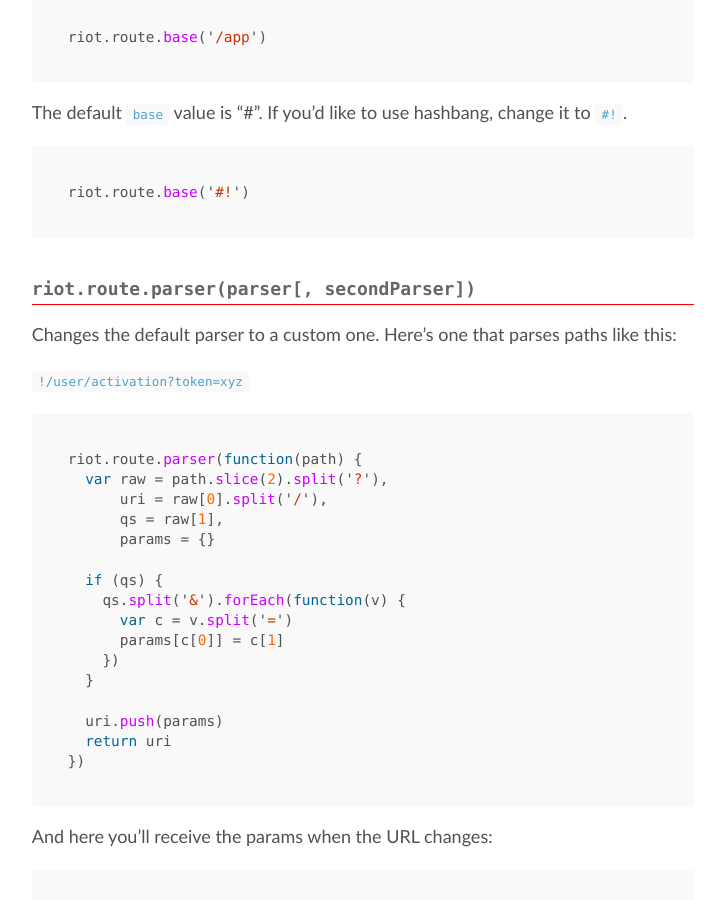
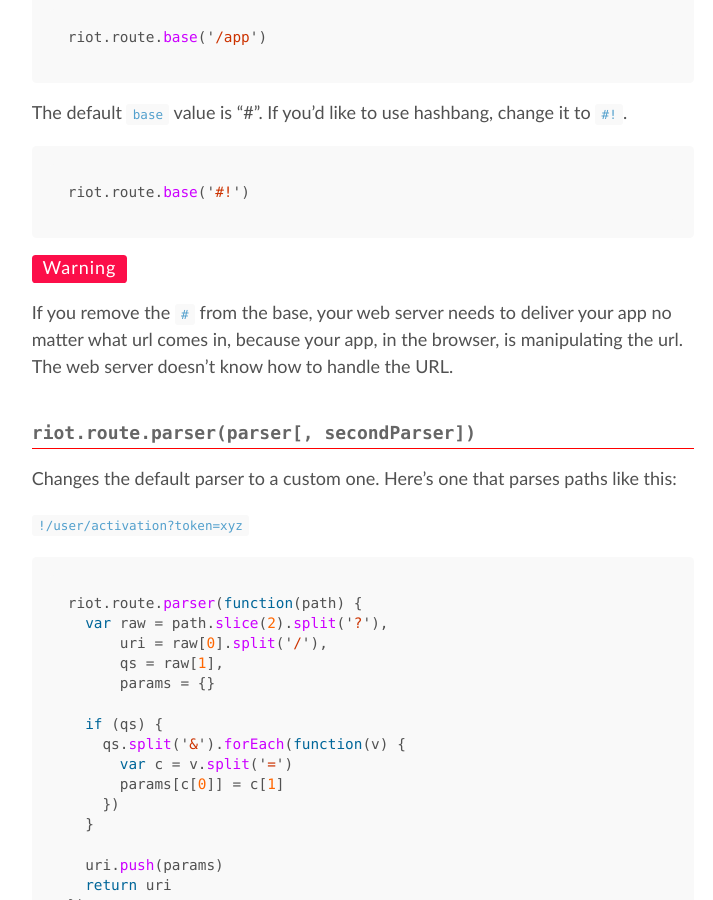
Before and after one commit to riot/riot.github.io, a Jekyll site: the page built from api/route.md, in a window 1280 px wide and 900 px high, scrolled down 6403 px. Shown: the whole window, without its empty margins (277-990 px from the left). Built offline with Jekyll 4.4.1, drawn with Linux system fonts in a browser that asks for light colours; nearby versions of some CDN libraries; emoji names are drawn with the system emoji font.

Commit message:
Update route.md

````diff
--- a/api/route.md
+++ b/api/route.md
@@ -244,6 +244,11 @@
 ```javascript
 riot.route.base('#!')
 ```
+<span class="tag red">Warning</span>
+
+If you remove the `#` from the base, your web server needs to deliver your app no matter what url comes in, because your app, in the browser, is manipulating the url. The web server doesn't know how to handle the URL.
+
+
 
 ### riot.route.parser(parser[, secondParser])
 
````
